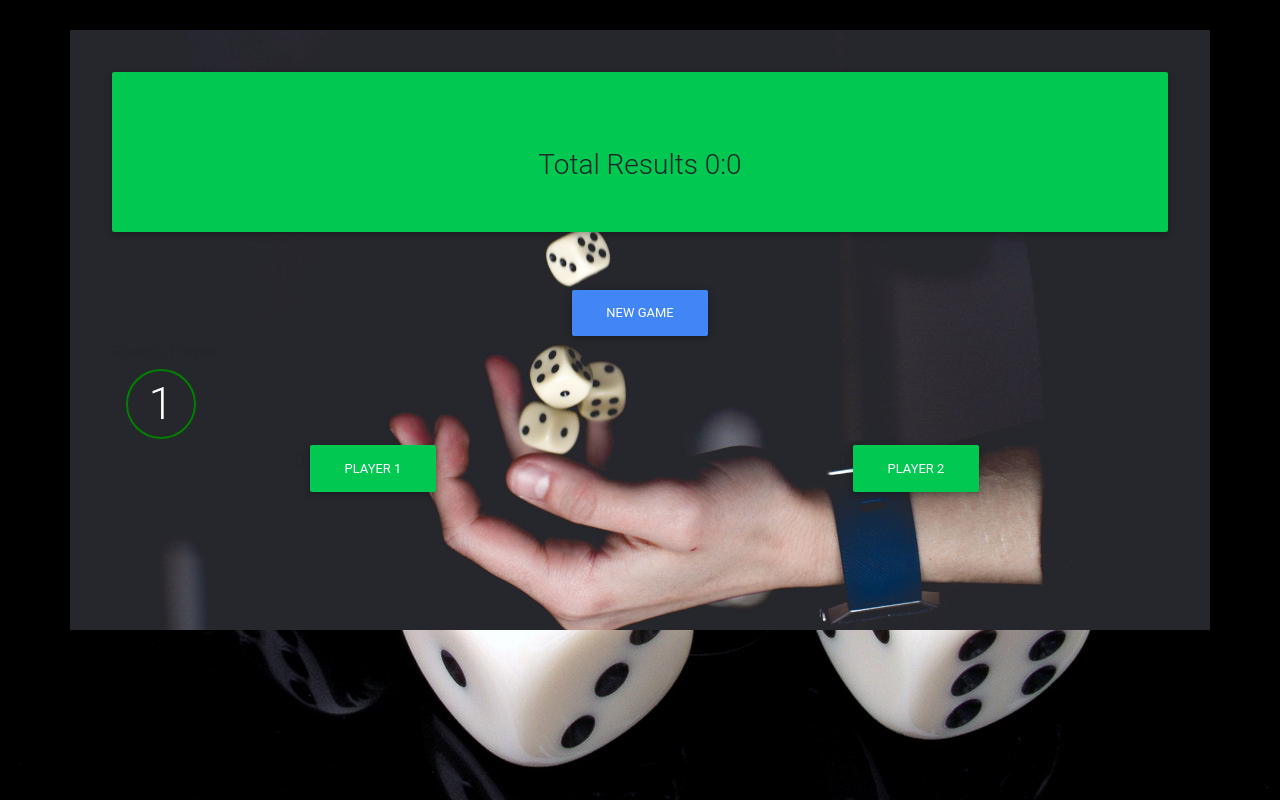
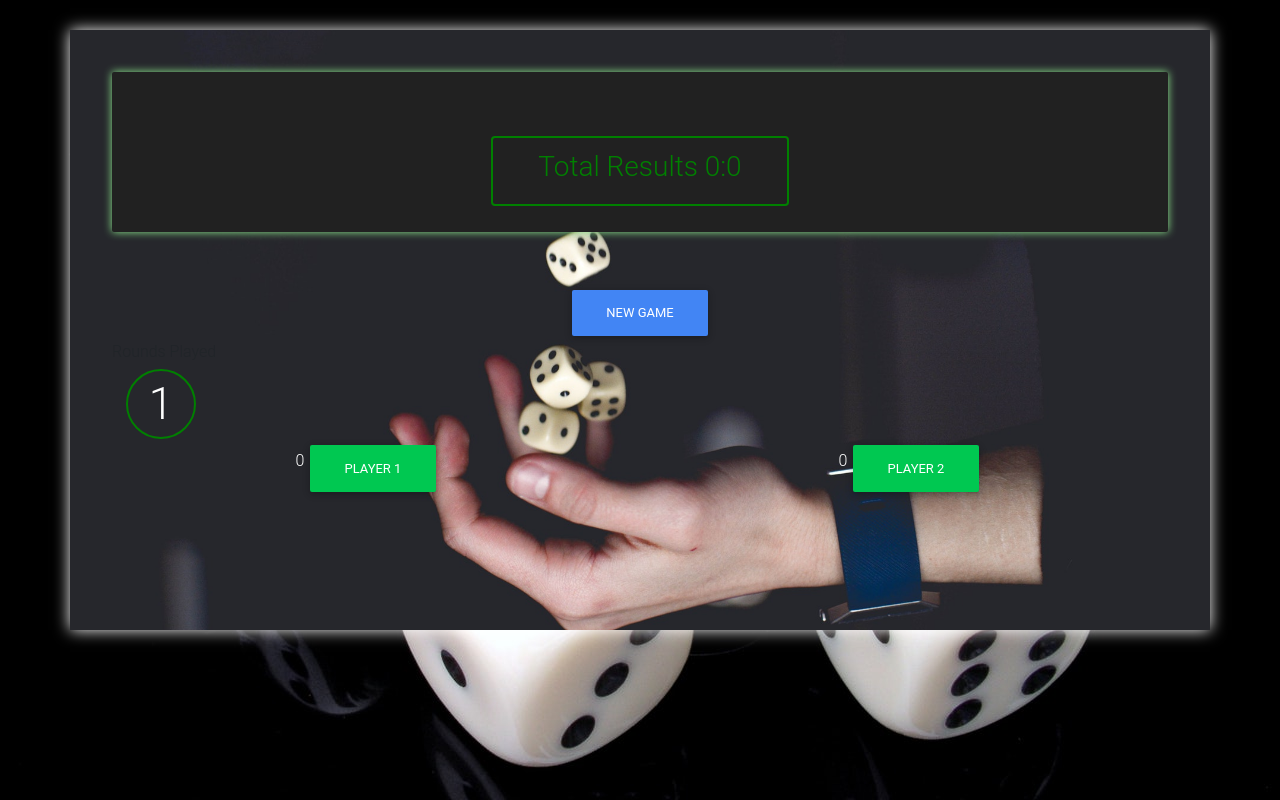
Before and after one commit to NyaunchoDavid/pig-dice, a plain HTML site: page index.html in a window 1280 px wide. Drawn offline with nearby package versions, Linux system fonts and the light colour scheme; files whose address does not match are found by name.

Commit message:
add box shadow to all the containers

```diff
--- a/css/bootstrap.css
+++ b/css/bootstrap.css
@@ -18,9 +18,10 @@ body{
   background-repeat:no-repeat;
   background-size:cover;
   background-position: center;
+  box-shadow:0px 0px 15px 0px #fff;
 }
 #setter{
-  border:none;
+  border:2px solid green;
   width:30%;
   display:flex;
   justify-content: center;
@@ -29,12 +30,13 @@ body{
   margin-right: auto;
   padding:12px;
   border-radius:4px;
-  font-size:24px;
+  font-size:34px;
 }
 #play1, #play2{
   display:flex;
   justify-content: center;
   align-items: center;
+  color:#fff;
 }
 #start{
   text-align:center;
@@ -43,6 +45,8 @@ body{
 .jumbotron{
   text-align: center;
   height:160px;
+  color:green;
+  box-shadow:0px 0px 8px 0px lightgreen;
 }
 #runda{
   border:2px solid green;
--- a/index.html
+++ b/index.html
@@ -15,7 +15,7 @@
 </head>
 <body>
   <div class="container">
-    <div class="jumbotron bg-success">
+    <div class="jumbotron bg-dark">
       <div id="setter">
         <h3 id="score">Total Results 0:0</h3>
       </div>
```
